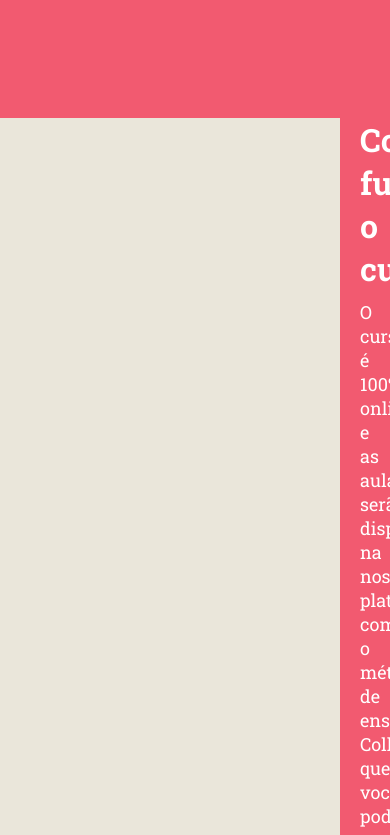
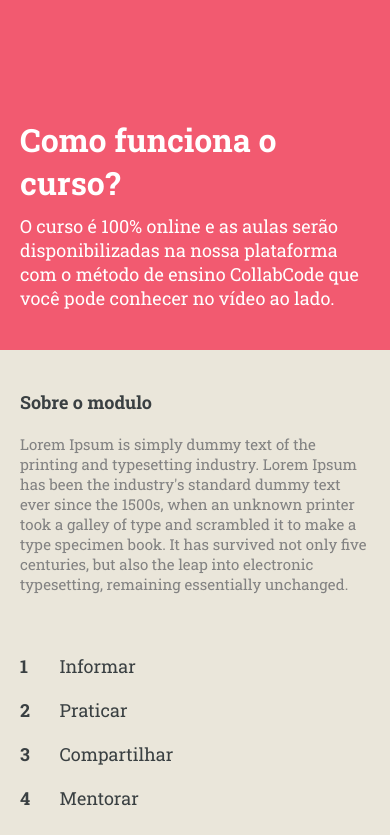
Before and after one commit to CollabCodeTech/hotsite-dofrontaoend, a React (Create React App) app: page / in a window 390 px wide. Shown: the part 903-1738 px from the top of the page. Built offline with nearby package versions, Linux system fonts and the light colour scheme.

Commit message:
Resolvido o bug mobile no testimonal

```diff
--- a/src/components/HeaderCollab/index.js
+++ b/src/components/HeaderCollab/index.js
@@ -8,7 +8,7 @@ import BtnCollab from '../BtnCollab'
 import IconMenu from '../IconMenu'
 
 const HeaderCollab = props => {
-    const { onMouseEnter } = props
+    const { onMouseEnter, onMouseLeave } = props
     const element = React.createRef()
     const { itemActive } = props
     const [menuActive, setMenuActive] = useState(false)
@@ -36,6 +36,7 @@ const HeaderCollab = props => {
             active={itemActive >= 0}
             menuActive={menuActive}
             onMouseEnter={onMouseEnter}
+            onMouseLeave={onMouseLeave}
         >
             <LogoCollab />
 
--- a/src/components/HeaderContent/styles.js
+++ b/src/components/HeaderContent/styles.js
@@ -35,6 +35,7 @@ export const Header = styled.header`
                 ${({ active }) =>
                     active ? 'var(--spacing-active-menu)' : '0px'}
         );
+
     ${({ menu }) => menu && 'padding-right: var(--spacing-page-menu)'};
 
     & > ${TitleCollab} {
--- a/src/pages/Home/index.js
+++ b/src/pages/Home/index.js
@@ -59,9 +59,8 @@ const Home = () => {
         })
     }
 
-    const handleMouseEnter = () => {
-        setActiveMouseEnter(true)
-    }
+    const handleMouseEnter = () => setActiveMouseEnter(true)
+    const handleMouseLeave = () => setActiveMouseEnter(false)
 
     return (
         <Main>
@@ -69,6 +68,7 @@ const Home = () => {
                 handleClick={handleClick}
                 itemActive={active}
                 onMouseEnter={handleMouseEnter}
+                onMouseLeave={handleMouseLeave}
             />
 
             <Lead />
--- a/src/pages/Menu/styles.js
+++ b/src/pages/Menu/styles.js
@@ -22,6 +22,7 @@ export const Section = styled.section`
     width: 100vw;
     height: 100vh;
     background-color: var(--color-third);
+    will-change: padding-left;
     transition: opacity 400ms linear, padding-left 300ms linear;
     opacity: ${({ active, preloadActive }) =>
         active || preloadActive ? '1' : '0'};
@@ -29,7 +30,10 @@ export const Section = styled.section`
         active || activeMouseEnter ? 'var(--spacing-active-menu)' : '0px'};
 
     & > ${Header} {
-        padding-left: calc(var(--spacing-menu) + var(--spacing-big));
+        padding-left: ${({ active, activeMouseEnter }) =>
+            active || activeMouseEnter
+                ? 'var(--spacing-big)'
+                : 'calc(var(--spacing-menu) + var(--spacing-big))'};
     }
 
     & > ${Wrapper} {
@@ -80,15 +84,21 @@ export const Section = styled.section`
     }
 
     @media (max-width: 1140px) {
+        padding-left: ${({ activeMouseEnter }) =>
+            activeMouseEnter
+                ? 'var(--spacing-active-menu)'
+                : 'var(--spacing-menu)'};
+
         & > ${Wrapper} {
             padding-left: var(--spacing-menu);
         }
         & > ${Header} {
-            padding-left: calc(var(--spacing-menu) + var(--spacing-big));
+            padding-left: var(--spacing-big);
         }
     }
 
     @media (max-width: 770px) {
+        padding-left: 0;
         padding-bottom: var(--spacing-very-big);
         text-align: left;
 
--- a/src/pages/Testimonial/styles.js
+++ b/src/pages/Testimonial/styles.js
@@ -30,5 +30,6 @@ export const Testimonials = styled.div`
 
     @media (max-width: 770px) {
         padding: 0;
+        justify-content: space-around;
     }
 `
```
